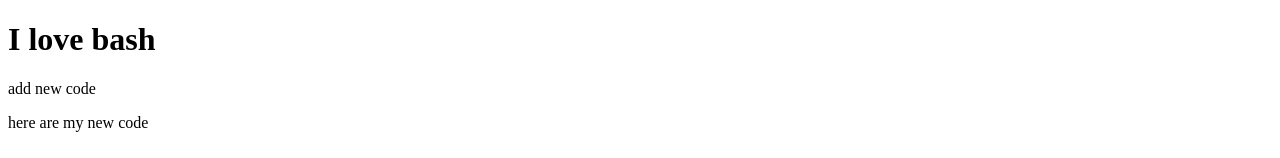
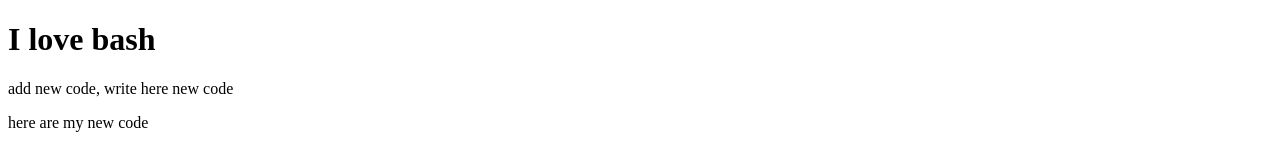
Before and after one commit to Foysalhossain/my-third-repo, a plain HTML site: page index.html in a window 1280 px wide. Shown: the top 158 px of the page. Drawn offline with Linux system fonts and the light colour scheme.

Commit message:
push new code

```diff
--- a/index.html
+++ b/index.html
@@ -8,7 +8,7 @@
 </head>
 <body>
     <h1>I love bash</h1>
-    <p>add new code</p>
+    <p>add new code, write here new code</p>
     <p>here are my new code</p>
     <h1>my new blog</h1>
     <p>Lorem ipsum dolor sit amet consectetur adipisicing elit. Deserunt quia fugiat quidem facilis vel aut autem? Optio vero ea a nulla, dicta rem doloribus animi, quibusdam, iusto in ducimus nostrum mollitia magni corporis adipisci maxime quaerat accusamus consequuntur repellat sit molestiae corrupti illo! Quis exercitationem aperiam molestias quisquam hic officia.</p>
```
